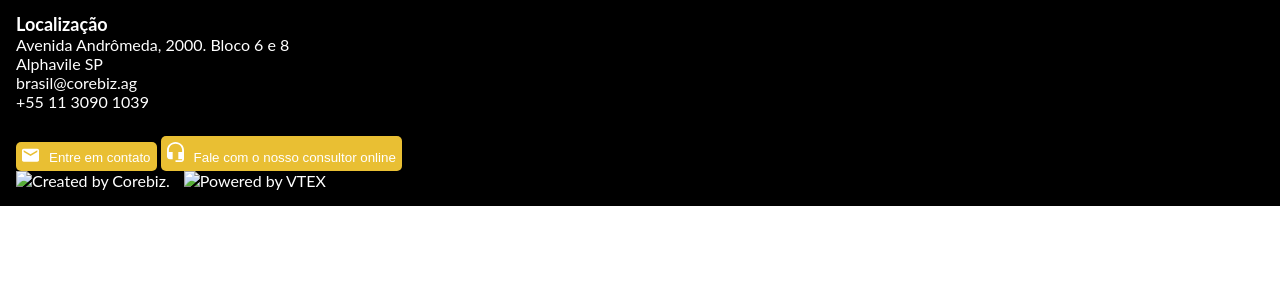
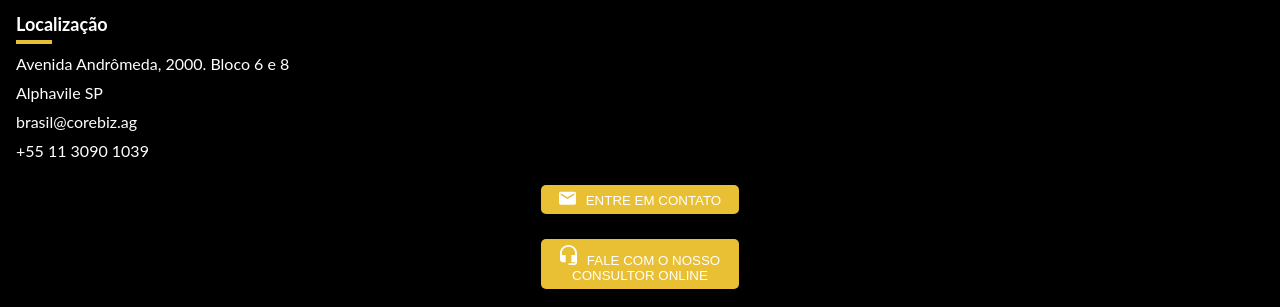
Before and after one commit to rafinhabusatta/GoBeyondDesafio1, a plain HTML site: page index.html in a window 1280 px wide. Shown: the part 352-659 px from the top of the page. Drawn offline with Linux system fonts and the light colour scheme.

Commit message:
Finalização da estilização do footer;

```diff
--- a/css/style.css
+++ b/css/style.css
@@ -9,6 +9,12 @@ body {
 
 .d-block {
     display: block;
+}
+
+.line-decoration {
+    border: 2px solid #E9BF33;
+    width: 32px;
+    margin-top: 5px;
 }
 
 /* MENU */
@@ -37,7 +43,12 @@ footer h2 {
 
 footer ul {
     list-style-type: none;
+    margin-bottom: 24px;
     /* font-size: 13px; */
+}
+
+footer li {
+    padding-top: 10px;
 }
 
 footer button {
@@ -45,13 +56,19 @@ footer button {
     border-radius: 5px;
     border: none;
     padding: 6px;
-    margin-top: 25px;
-    line-height: center;
+    display: block;
+    margin: 25px auto 0 auto;
+    width: 198px;
+    text-transform: uppercase;
 }
 
 footer img{
     padding-right: 10px;
 }
+
+/* .footer-logo {
+
+} */
 
 footer a:link {
     color: #fff;
@@ -60,9 +77,9 @@ footer a:link {
 
 /* MEDIA QUERIES */
 
-@media(min-width: 576px and max-width: 767.98px) {
+/* @media(min-width: 576px and max-width: 767.98px) {
 
-}
+} */
 
 @media (max-width: 768px) {
     .navbar-menu {
--- a/index.html
+++ b/index.html
@@ -64,6 +64,7 @@
         </div>
         <footer>
             <a href="#"><h2>Localização</h2></a>
+            <hr class="line-decoration">
             <ul>
                 <li><a href="#">Avenida Andrômeda, 2000. Bloco 6 e 8</a></li>
                 <li>Alphavile SP</li>
@@ -76,8 +77,8 @@
                     <a href="#"><img src="assets/contact.svg" alt="símbolo de contato telefônico">Fale com o nosso consultor online</a>
                 </button>
             </ul>
-            <img src="" alt="Created by Corebiz.">
-            <img src="" alt="Powered by VTEX">
+            <img class="footer-logo" src="assets/logo-footer.png" alt="Created by Corebiz.">
+            <img class="footer-logo" src="assets/vtex-logo-footer.png" alt="Powered by VTEX">
         </footer>
     </body>
 </html>
```
Also changed, not shown: assets/logo-footer.png (added), assets/vtex-logo-footer.png (added), assets/vtex-logo-footer.svg (added).
